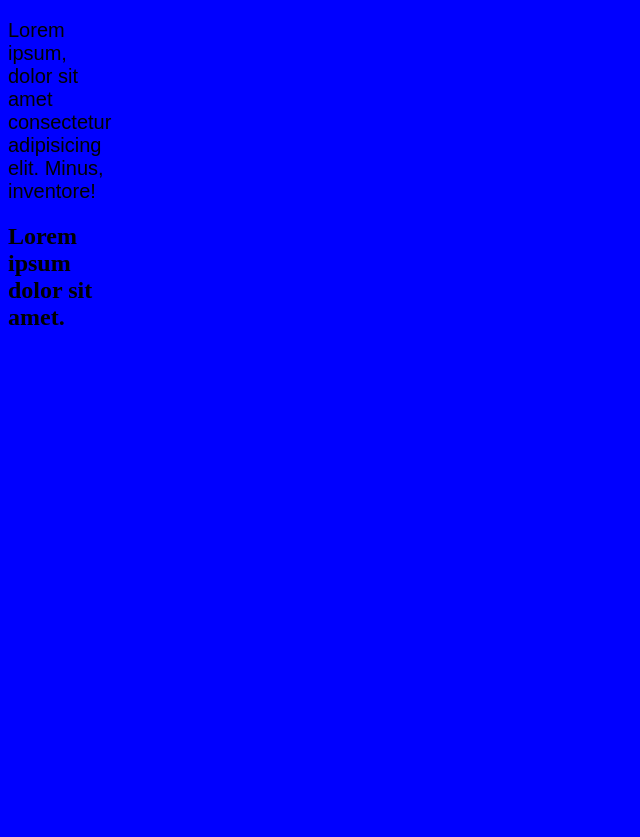
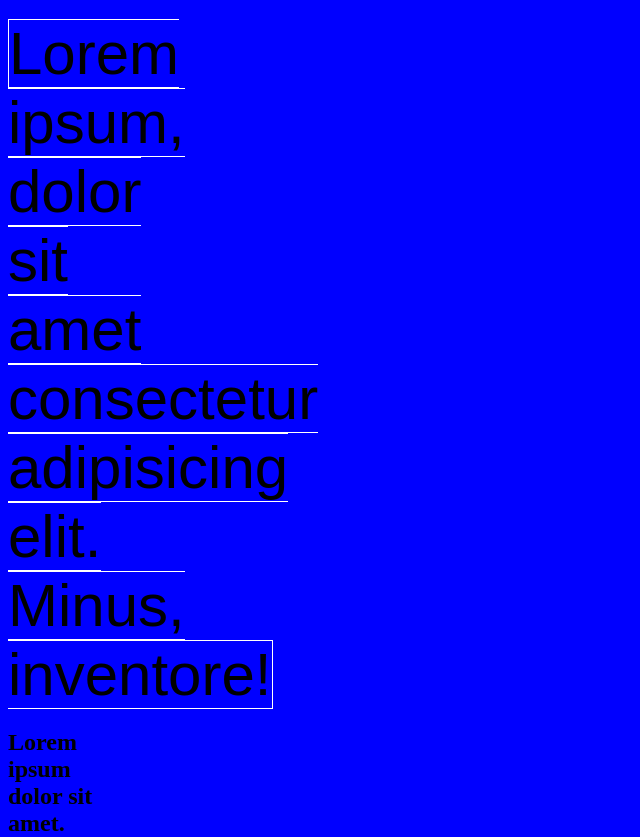
Before and after one commit to BangtanAi/GitTestt, a plain HTML site: page index.html in a window 1280 px wide. Shown: the part 61-898 px from the top of the page, without its empty margins (0-640 px from the left). Before the commit the page ends 800 px from the top, so only its background shows below. Drawn offline with Linux system fonts and the light colour scheme.

Commit message:
css changes

```diff
--- a/css/main.css
+++ b/css/main.css
@@ -5,7 +5,8 @@ body {
 }
 
 span {
-    font-size: 20px;
+    font-size: 60px;
     font-family: Arial, Helvetica, sans-serif;
+    border: 1px solid #fff;
 
 }
```
